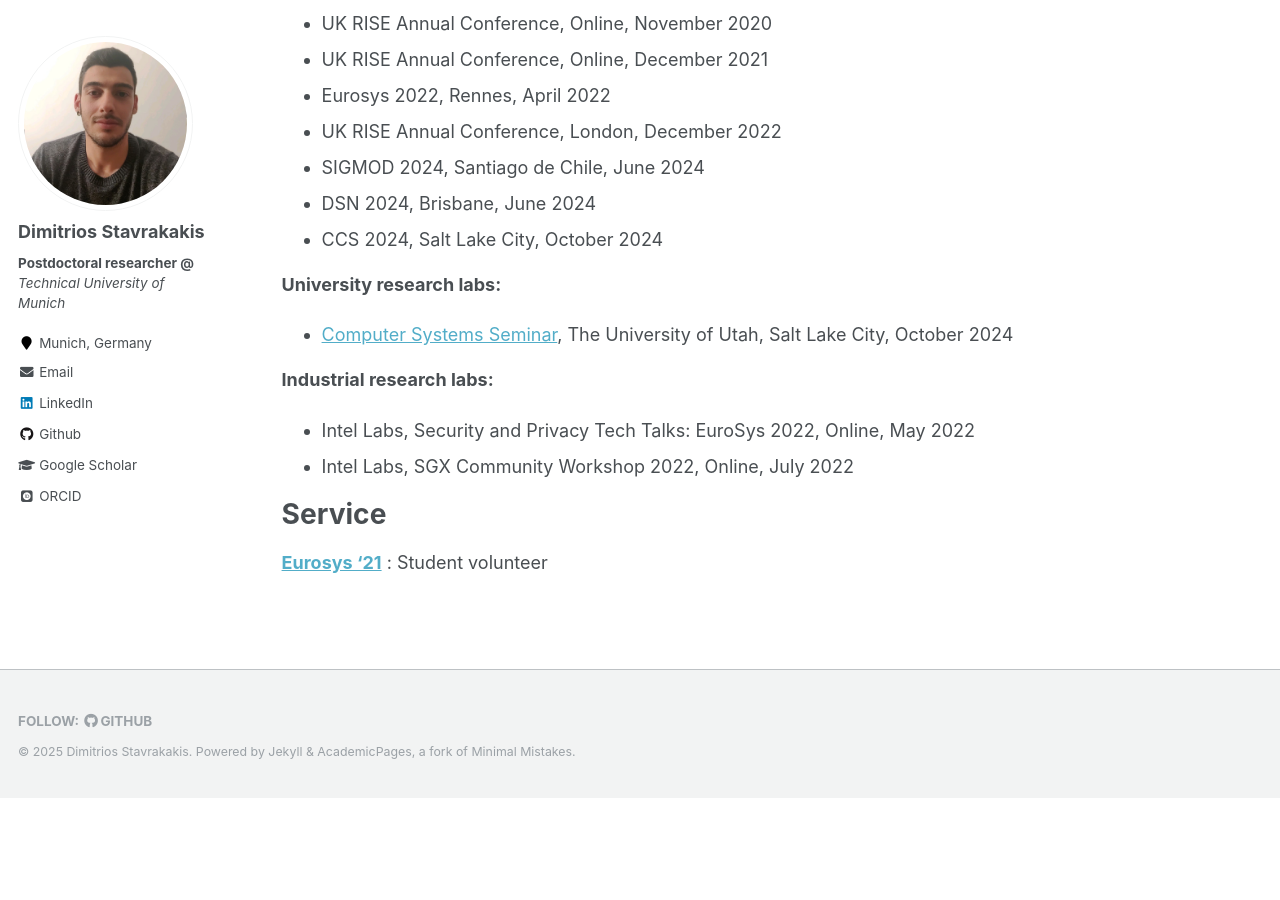
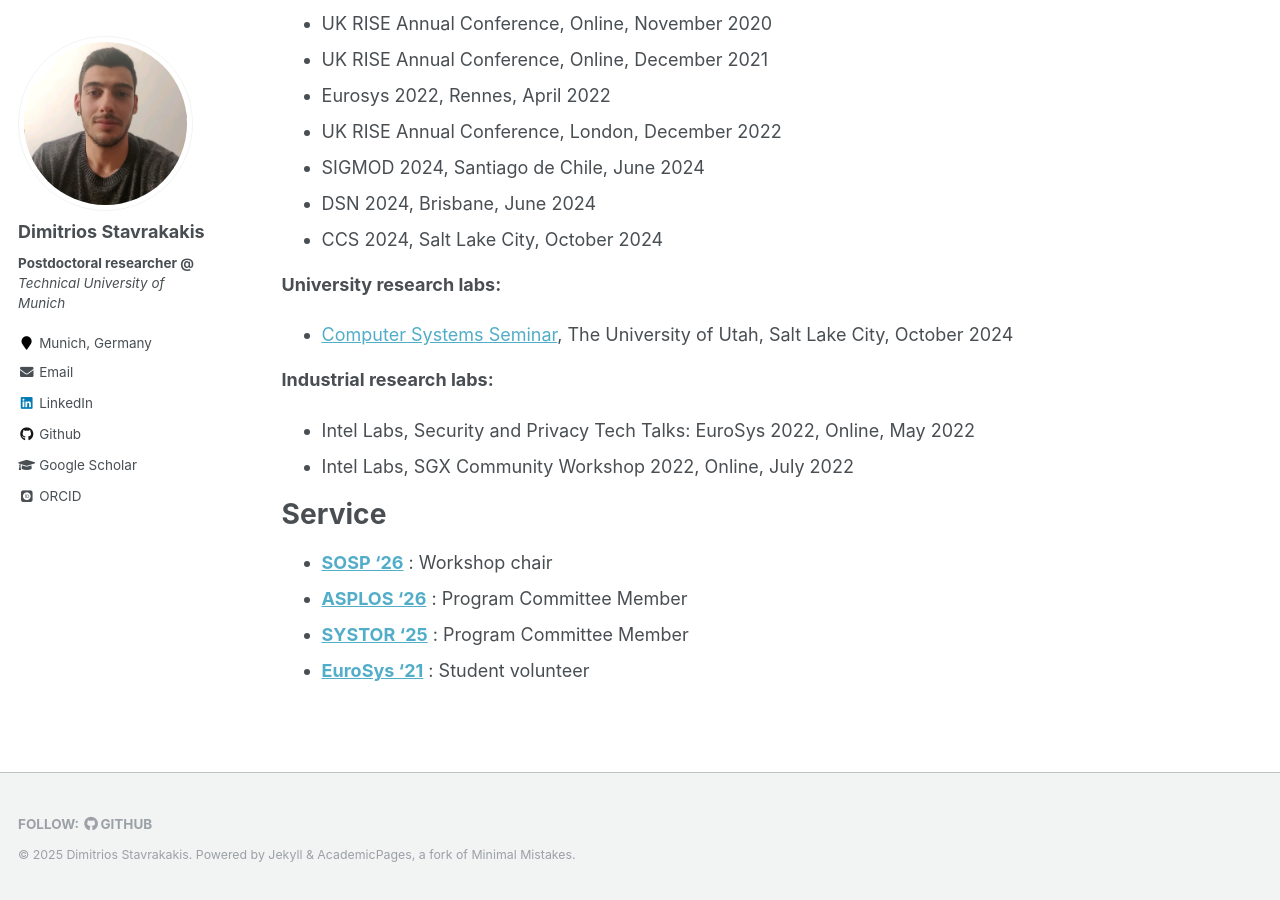
Before and after one commit to dimstav23/dimstav23.github.io, a Jekyll site: the page built from _pages/cv.md, in a window 1280 px wide and 900 px high, scrolled down 1690 px. Built offline with Jekyll 4.4.1, drawn with Linux system fonts in a browser that asks for light colours; some web fonts are replaced; before the commit the page ends 2488 px from its top, so only the background shows below that.

Commit message:
update cv with the service
Signed-off-by: dimstav23 <dimstav23@gmail.com>

```diff
--- a/_pages/cv.md
+++ b/_pages/cv.md
@@ -85,4 +85,7 @@ Invited talks
 
 Service
 ======
-__[Eurosys '21](https://2021.eurosys.org/index.html)__ : Student volunteer
+- __[SOSP '26](https://sigops.org/s/conferences/sosp/2026/index.html)__ : Workshop chair
+- __[ASPLOS '26](https://www.asplos-conference.org/asplos2026/)__ : Program Committee Member
+- __[SYSTOR '25](https://www.systor.org/2025/)__ : Program Committee Member
+- __[EuroSys '21](https://2021.eurosys.org/index.html)__ : Student volunteer
```
